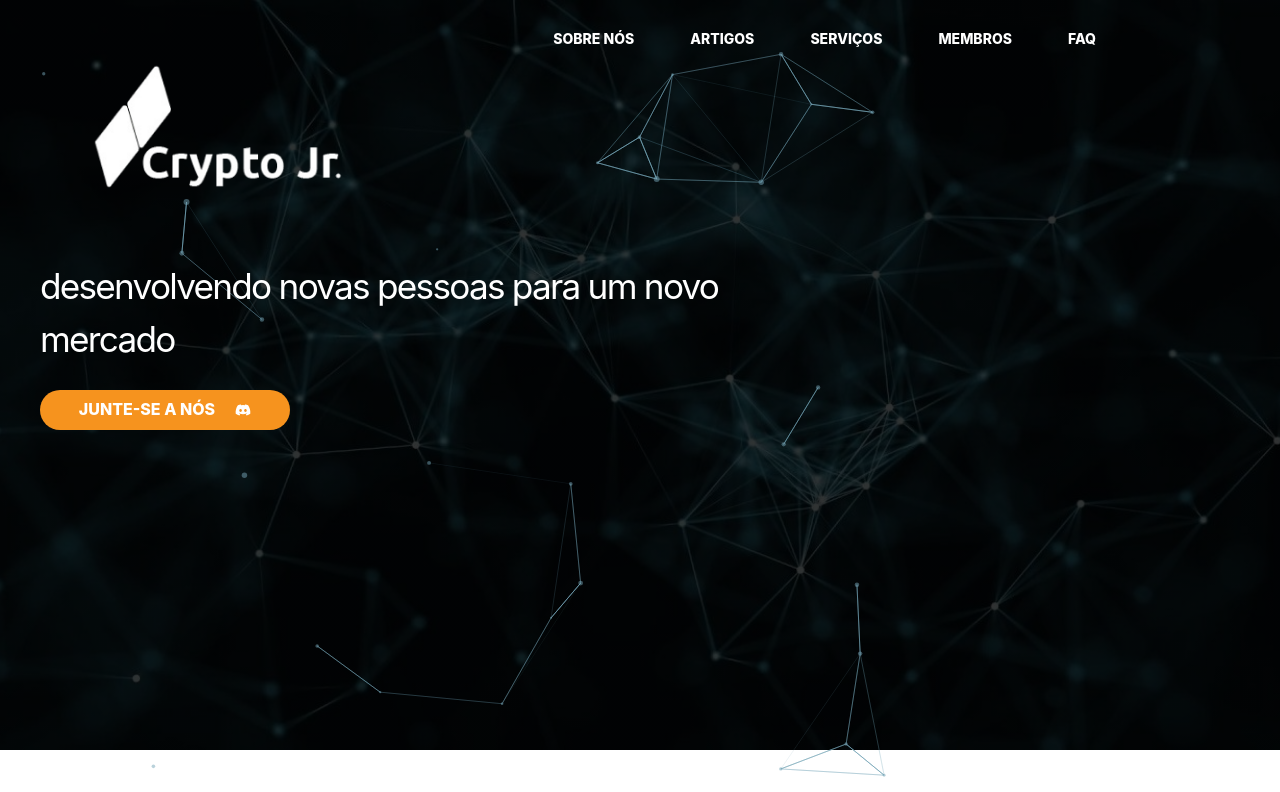
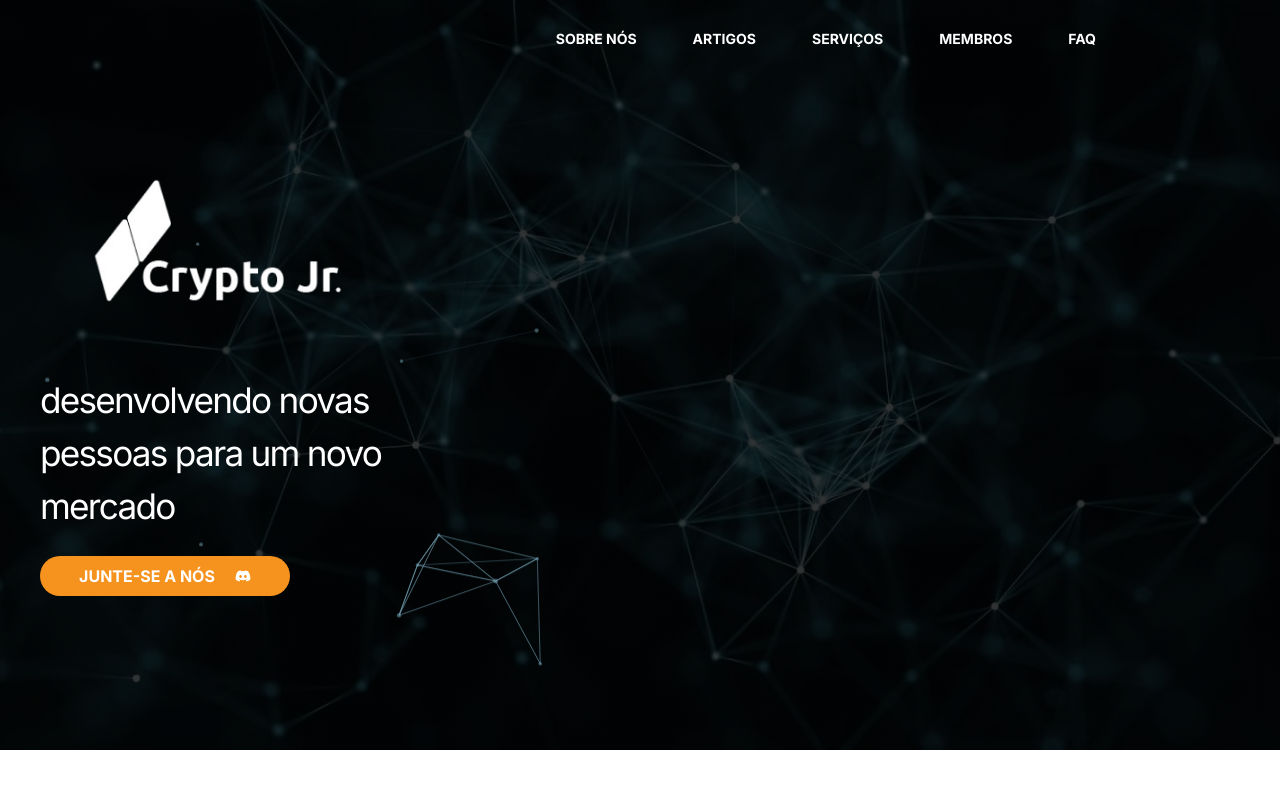
Before and after one commit to JrCrypto/crypto-jr-page, a Next.js app: page / in a window 1280 px wide. Shown: the top 792 px of the page. Built offline with nearby package versions, Linux system fonts and the light colour scheme.

Commit message:
fix home styles

```diff
--- a/src/components/Home/index.tsx
+++ b/src/components/Home/index.tsx
@@ -1,23 +1,18 @@
 import * as React from "react";
 
-import {
-  chakra,
-  Stack,
-  Text,
-  Flex,
-  Icon,
-} from "@chakra-ui/react";
+import { chakra, Stack, Text, Flex, Icon } from "@chakra-ui/react";
 // Here we have used react-icons package for the icons
 import { FaDiscord } from "react-icons/fa";
 import Image from "next/image";
-import { Particle } from '../Particle';
+import { Particle } from "../Particle";
 
-const urlDiscord = 'https://discord.gg/UtYrJztJAW';
+const urlDiscord = "https://discord.gg/UtYrJztJAW";
 
 const HomeSection = () => {
   return (
     <Stack
-    direction={{ base: "column", md: "row" }}
+      direction={{ base: "column", md: "row" }}
+      alignItems={"center"}
       backgroundPosition="center center"
       backgroundRepeat="no-repeat"
       backgroundSize="cover"
@@ -26,7 +21,6 @@ const HomeSection = () => {
         "linear-gradient(0deg, rgba(0, 0, 0, 0.8), rgba(0, 0, 0, 0.8)), url(/images/1267600.jpg)"
       }
     >
-
       <Stack
         p={{ base: 5, md: 10 }}
         pos="relative"
@@ -34,10 +28,9 @@ const HomeSection = () => {
         direction="column"
         justifyContent="column"
         spacing={6}
-        maxW="850px"
-        >
-
-        <Particle/>
+        maxW="40%"
+      >
+        <Particle />
 
         <Image
           src="/images/crypto-logo-home.png"
--- a/src/styles/globals.css
+++ b/src/styles/globals.css
@@ -1,7 +1,7 @@
+@import url(https://fonts.googleapis.com/css2?family=Inter:wght@400;500;600;700&display=swap);
+
 .canvasParticle {
   max-width: 100vw;
   position: absolute;
   z-index: -1;
 }
-
-@import url(https://fonts.googleapis.com/css2?family=Inter:wght@400;500;600;700&display=swap);
```
